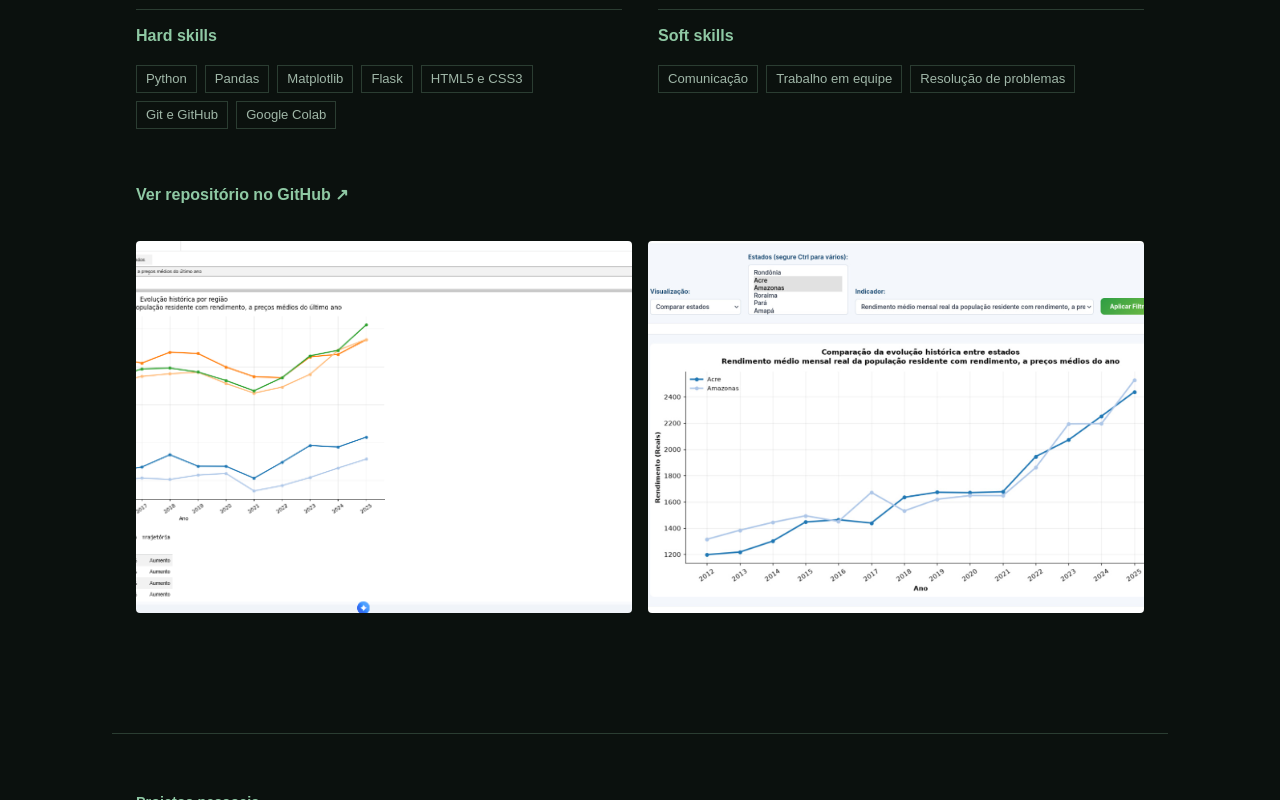
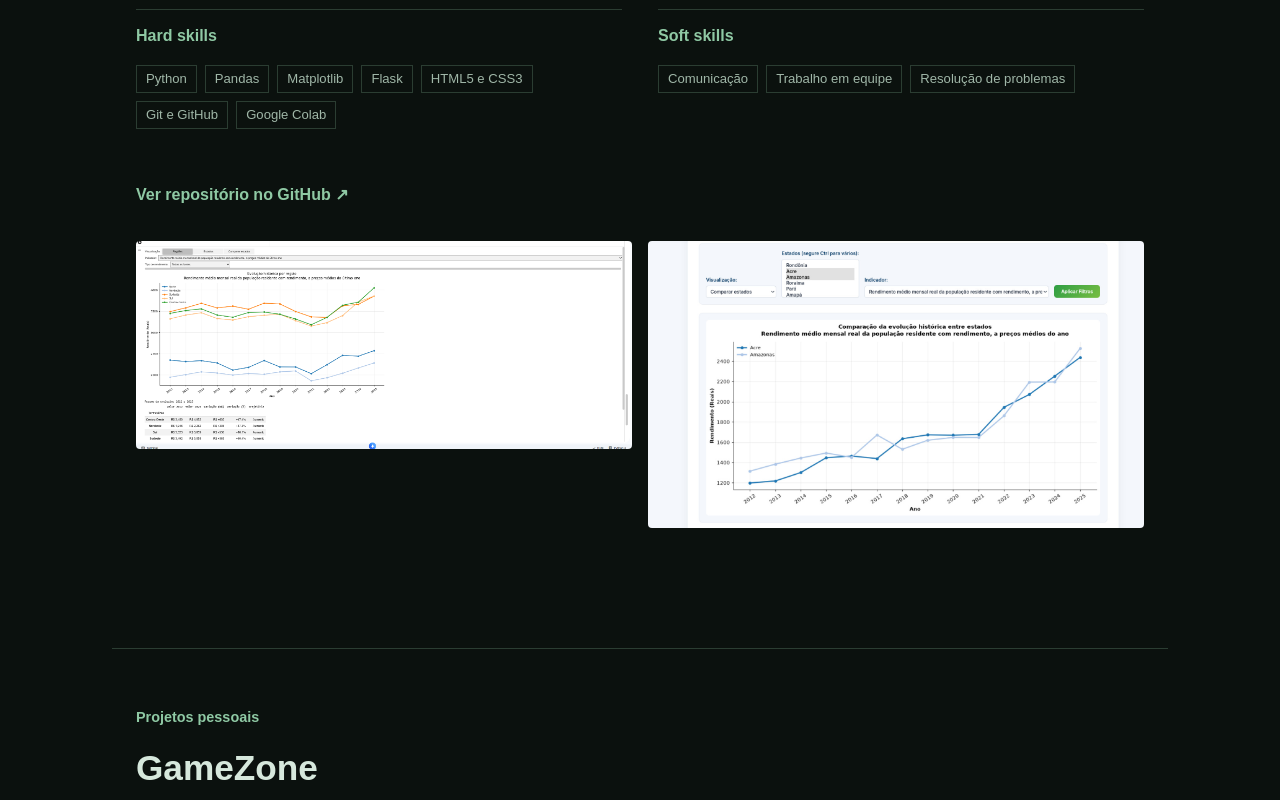
Before and after one commit to luanhba/portifolio-dsm1, a plain HTML site: page index.html in a window 1280 px wide. Shown: the part 2000-2800 px from the top of the page. Drawn offline with Linux system fonts and the light colour scheme.

Commit message:
Show all project images without cropping

```diff
--- a/style.css
+++ b/style.css
@@ -39,8 +39,8 @@ nav a:hover, nav a:focus-visible, .link-projeto:hover { color: #8fc9a4; }
   margin: 0 0 14px;
   border: 1px solid #526b59;
   border-radius: 4px;
-  object-fit: cover;
-  object-position: center 35%;
+  object-fit: contain;
+  object-position: center;
 }
 .texto-apresentacao { grid-column: 1; grid-row: 1; }
 .contatos-perfil { display: grid; justify-items: center; gap: 10px; }
@@ -113,11 +113,11 @@ footer p { margin: 0; }
   display: block;
   width: min(100%, 200px);
   height: auto;
+  margin: 16px 0;
   border-radius: 4px;
-  object-fit: cover;
+  object-fit: contain;
 }
-.imagem-projeto { margin: 16px 0; }
-.imagem-grafico { margin: 16px auto 24px; }
+.imagem-grafico { margin-right: auto; margin-left: auto; margin-bottom: 24px; }
 .galeria-projeto {
   display: grid;
   grid-template-columns: repeat(2, minmax(0, 1fr));
@@ -127,9 +127,10 @@ footer p { margin: 0; }
 .galeria-projeto img {
   display: block;
   width: 100%;
-  aspect-ratio: 4 / 3;
+  height: auto;
+  max-height: none;
   border-radius: 4px;
-  object-fit: cover;
+  object-fit: contain;
 }
 @media (max-width: 700px) {
   .galeria-projeto {
```
